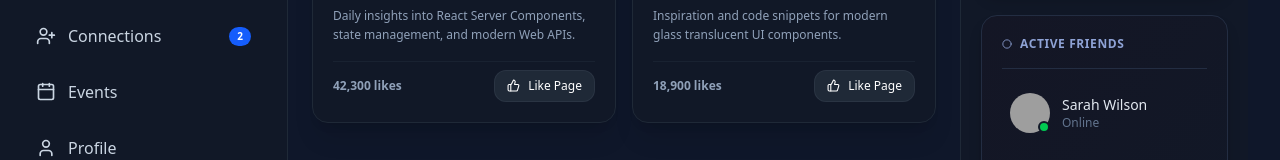
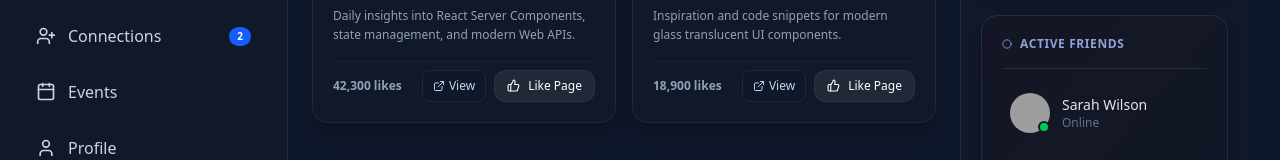
Before and after one commit to simanto848/facebook-clone-frontend, a Next.js app: page /pages in a window 1280 px wide. Shown: the part 432-592 px from the top of the page. Built offline with nearby package versions, Linux system fonts and the light colour scheme; no server answers; sample sign-in values are in the browser's storage; grey boxes are pictures that could not be loaded.

Commit message:
feat(pages): link brand page cards in app/pages/page.tsx to dynamic page detail routes

```diff
--- a/app/pages/page.tsx
+++ b/app/pages/page.tsx
@@ -3,8 +3,9 @@
 import React, { useState, useEffect } from "react";
 import LeftSidebar from "@/components/layout/LeftSidebar";
 import RightSidebar from "@/components/layout/RightSidebar";
-import { Flag, Plus, ThumbsUp } from "lucide-react";
+import { Flag, Plus, ThumbsUp, ExternalLink } from "lucide-react";
 import Image from "next/image";
+import Link from "next/link";
 import { pageService } from "@/services/pageService";
 import {
   PageHeader,
@@ -160,11 +161,13 @@ export default function PagesHubPage() {
 
                     <CardContent className="p-4 flex-1 flex flex-col justify-between space-y-3">
                       <div className="flex gap-3 items-start">
-                        <div className="-mt-8 z-10">
+                        <Link href={`/pages/${p.id}`} className="-mt-8 z-10 block cursor-pointer">
                           <Avatar src={p.avatar} name={p.name} size="lg" />
-                        </div>
+                        </Link>
                         <div className="flex-1 min-w-0">
-                          <h3 className="text-sm font-bold text-white truncate">{p.name}</h3>
+                          <Link href={`/pages/${p.id}`} className="hover:text-blue-400 transition cursor-pointer">
+                            <h3 className="text-sm font-bold text-white truncate hover:underline">{p.name}</h3>
+                          </Link>
                           <Badge variant="primary" size="sm" className="mt-0.5">{p.category}</Badge>
                         </div>
                       </div>
@@ -172,6 +175,13 @@ export default function PagesHubPage() {
 
                       <div className="flex items-center justify-between pt-2 border-t border-[#1f2937]/60">
                         <span className="text-xs text-slate-400 font-semibold">{(p.likes + (isLiked ? 1 : 0)).toLocaleString()} likes</span>
+                        <div className="flex gap-2">
+                          <Link
+                            href={`/pages/${p.id}`}
+                            className="inline-flex items-center gap-1 text-xs px-2.5 py-1.5 rounded-lg border border-[#1f2937] bg-[#0f172a] hover:bg-[#1f2937] text-slate-300 transition"
+                          >
+                            <ExternalLink size={12} /> View
+                          </Link>
                           <Button
                             variant={isLiked ? "primary" : "secondary"}
                             size="sm"
@@ -180,6 +190,7 @@ export default function PagesHubPage() {
                           >
                             {isLiked ? "Liked" : "Like Page"}
                           </Button>
+                        </div>
                       </div>
                     </CardContent>
                   </Card>
```
Lines whose indentation alone changed are shown as unchanged.
